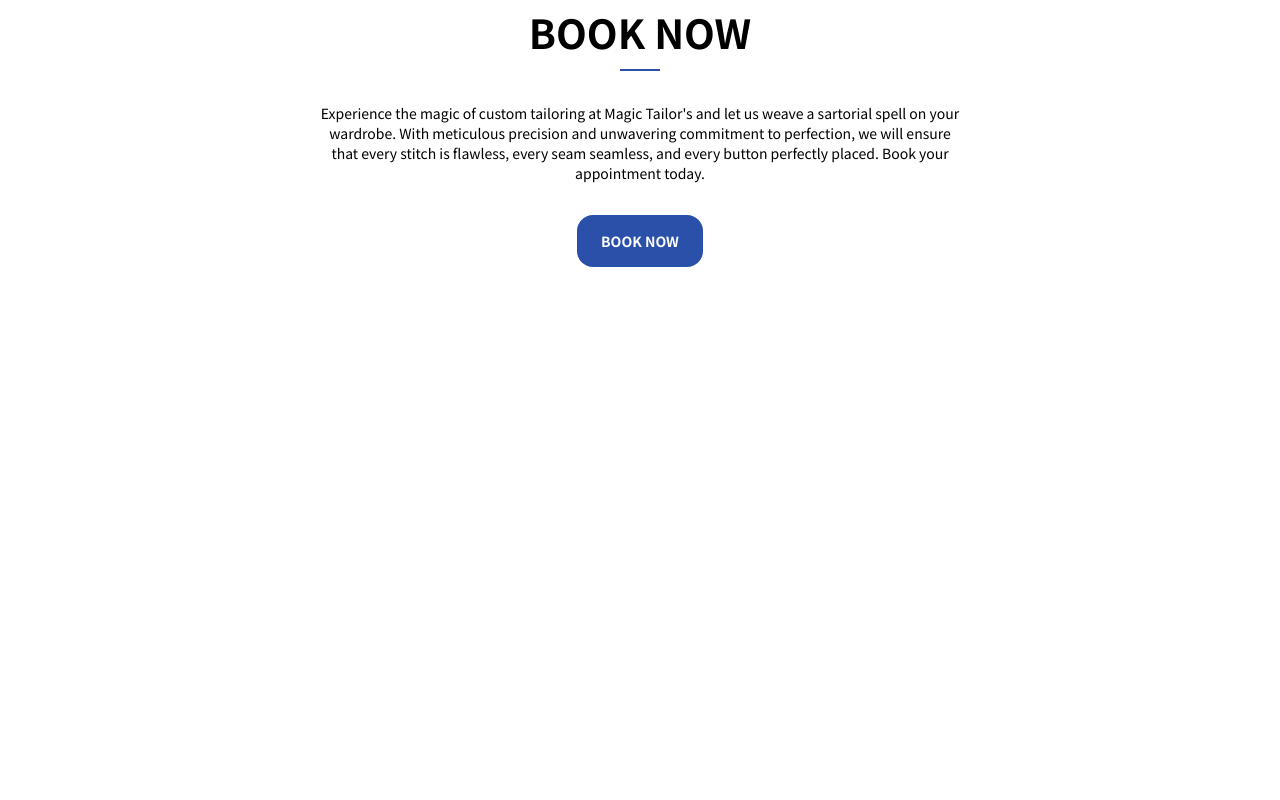
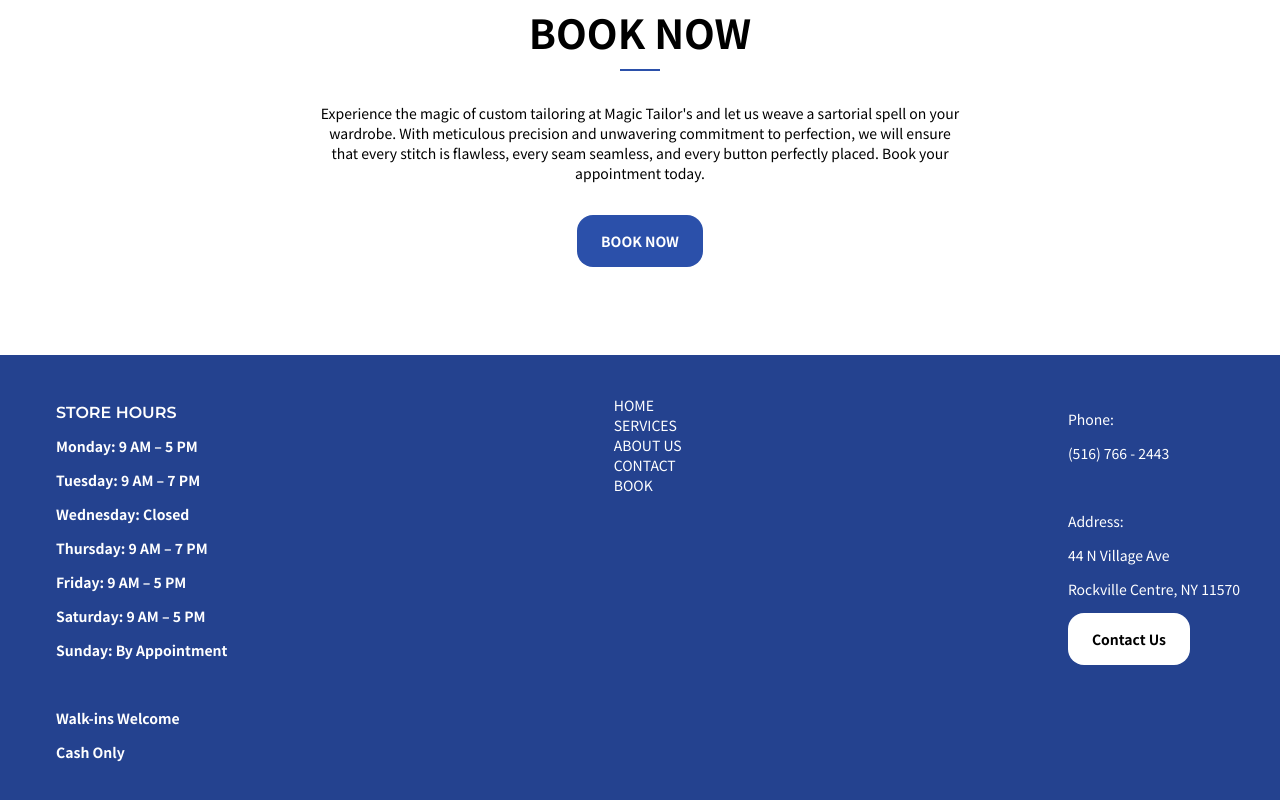
Before and after one commit to tsazo/magic_tailors, a React (Create React App) app: page / in a window 1280 px wide. Shown: the part 3924-4724 px from the top of the page. Before the commit the page ends 4279 px from the top, so only its background shows below. Built offline with nearby package versions, Linux system fonts and the light colour scheme; no server answers; what aws-amplify would draw is missing.

Commit message:
Made footer component

```diff
--- a/src/components/Button.js
+++ b/src/components/Button.js
@@ -2,11 +2,38 @@
 import '../css/styles.css'
 
 function Button(props) {
-  let color = props.backgroundColor ? props.backgroundColor : "#2B50AA"
+    var backgroundColor = '#2B50AA';
+    var color = 'white'
+
+    switch(props.backgroundColor) {
+        case 'blue':
+            backgroundColor = '#2B50AA'
+            color = 'white'
+            break
+        case 'grey':
+        case 'gray':
+            backgroundColor = '#F3F5F7'
+            color = "black"
+            break
+        case 'white':
+            backgroundColor = 'white'
+            color = "black"
+            break
+        default:
+            backgroundColor = '#2B50AA'
+            break
+    }
 
   return (
-    <NavLink to={props.to} style={{backgroundColor: color}} className='button'>
-        {props.children}
+    <NavLink
+      to={props.to}
+      style={{
+        backgroundColor: backgroundColor,
+        color: color
+      }}
+      className='button'
+    >
+      {props.children}
     </NavLink>
   );
 }
--- /dev/null
+++ b/src/components/Footer.js
@@ -0,0 +1,90 @@
+import '../css/Navbar.css'
+import { NavLink } from 'react-router-dom';
+import Heading from './Heading';
+import Button from './Button';
+
+function Footer() {
+
+  return (
+    <div style={{
+        padding: '40px',
+        backgroundColor: '#24428f',
+        color: 'white'
+    }}>
+        <div style={{display: 'flex', justifyContent: 'space-between', textAlign: 'left'}}>
+            <div className="title">
+                <h4>
+                    STORE HOURS
+                </h4>
+                <p>Monday: 9 AM – 5 PM</p>
+                <p>Tuesday: 9 AM – 7 PM</p>
+                <p>Wednesday: Closed</p>
+                <p>Thursday: 9 AM – 7 PM</p>
+                <p>Friday: 9 AM – 5 PM</p>
+                <p>Saturday: 9 AM – 5 PM</p>
+                <p>Sunday: By Appointment</p>
+                <br/>
+                <p>Walk-ins Welcome</p>
+                <p>Cash Only</p>
+            </div>
+            <div>
+                <ul className="footer-list">
+                    <li>
+                        <NavLink
+                            className="footer-link"
+                            to="/"
+                            end
+                        >
+                            HOME
+                        </NavLink>
+                    </li>
+                    <li>
+                        <NavLink
+                            className="footer-link"
+                            to="/services"
+                        >
+                            SERVICES
+                        </NavLink>
+                    </li>
+                    <li>
+                        <NavLink
+                            className="footer-link"
+                            to="/about"
+                        >
+                            ABOUT US
+                        </NavLink>
+                    </li>
+                    <li>
+                        <NavLink
+                            className="footer-link"
+                            to="/contact"
+                        >
+                            CONTACT
+                        </NavLink>
+                    </li>
+                    <li>
+                        <NavLink
+                            className="footer-link"
+                            to="/book"
+                        >
+                            BOOK
+                        </NavLink>
+                    </li>
+                </ul>
+            </div>
+            <div>
+                <p>Phone:</p>
+                <p>(516) 766 - 2443</p>
+                <br/>
+                <p>Address:</p>
+                <p>44 N Village Ave</p>
+                <p>Rockville Centre, NY 11570</p>
+                <Button backgroundColor='white' to='/contact'>Contact Us</Button>
+            </div>
+
+        </div>
+    </div>
+  );
+}
+
+export default Footer;
--- a/src/components/home/HomeHeader.js
+++ b/src/components/home/HomeHeader.js
@@ -1,7 +1,6 @@
 import { useState } from 'react'
 import '../../css/HomeHeader.css'
 import Button from '../Button'
-import Heading from '../Heading'
 
 var slogans = ["WE SEW WONDERS", "FASHION MAGIC AT WORK", "TAILORED TO PERFECTION"]
 
--- a/src/css/styles.css
+++ b/src/css/styles.css
@@ -83,3 +83,41 @@
   font-weight: 600;
   margin: 8px 0px;
 }
+
+h4 {
+  font-family: 'Montserrat';
+  font-size: 16px;
+  font-weight: 600;
+  margin: 8px 0px;
+}
+
+h5 {
+  font-family: 'Montserrat';
+  font-size: 16px;
+  font-weight: 600;
+  margin: 8px 0px;
+}
+
+/* Footer */
+.footer-list {
+  list-style-type: none;
+  margin: 0;
+  padding: 0;
+}
+
+/* .footer-list:last-child {
+  margin-right: 16px;
+} */
+
+.footer-link {
+  text-decoration: none;
+  color: white;
+  margin: 8px;
+  position: relative;
+  text-decoration: none;
+}
+
+.footer-link:hover {
+  color: orange;
+  transition: .5s;
+}
--- a/src/pages/index.js
+++ b/src/pages/index.js
@@ -12,6 +12,7 @@
 import SectionLine from '../components/SectionLine';
 import Button from '../components/Button';
 import ReviewSection from '../components/home/ReviewSection';
+import Footer from '../components/Footer';
 
 // import logo_black from '../assets/icons/logo_black.png';
 // import logo_white from '../assets/icons/logo_white.png';
@@ -196,6 +197,8 @@
         <Button to="/book">BOOK NOW</Button>
       </PageSection>
 
+      <Footer/>
+
     </div>
   );
 };
```
